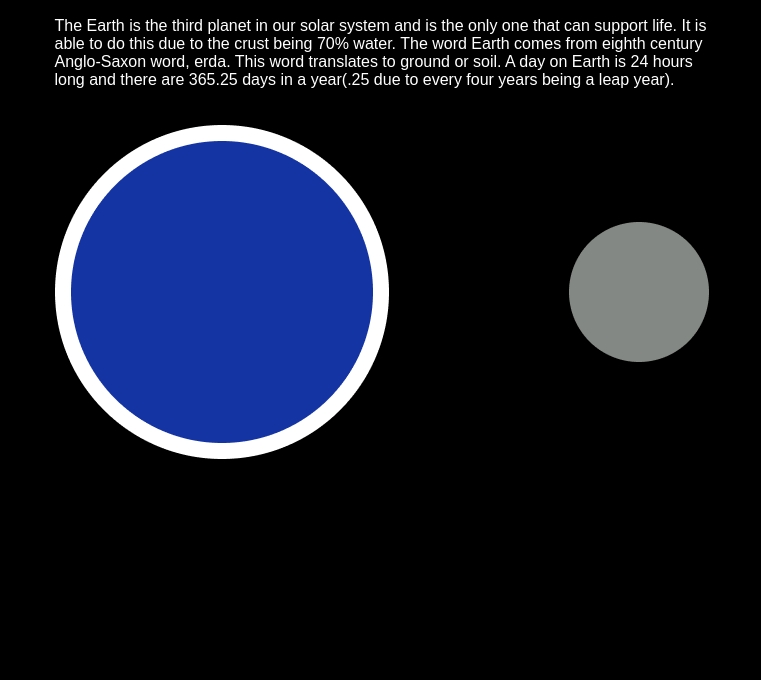
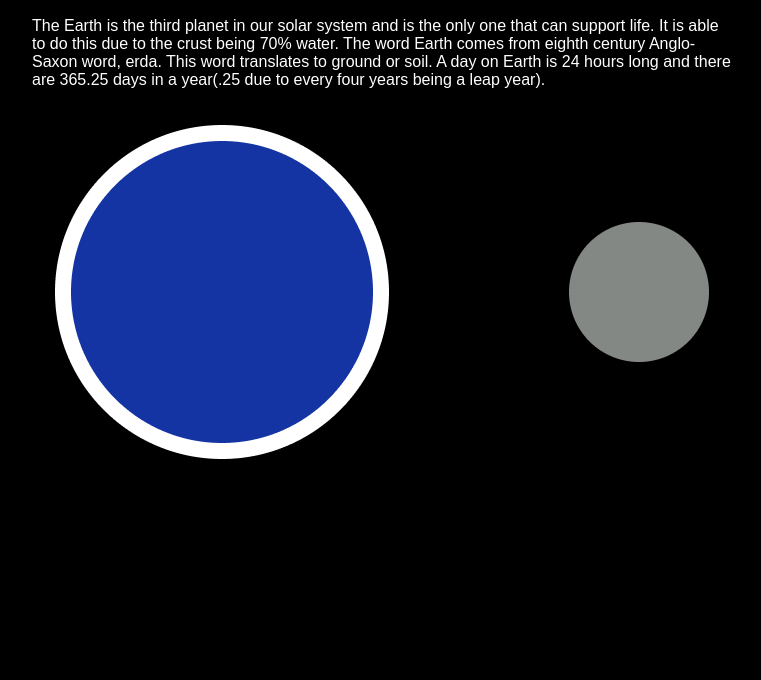
Before and after one commit to CharlesDrake/11ty-sample, an Eleventy site: page index.html in a window 1280 px wide. Shown: the part 120-800 px from the top of the page, without its empty margins (258-1019 px from the left). Built offline with nearby package versions, Linux system fonts and the light colour scheme; Eleventy itself is replaced by a stand-in of ours; files that its build step writes are made by us from their sources.

Commit message:
changed width

```diff
--- a/style.css
+++ b/style.css
@@ -5,7 +5,7 @@ html{
 body{
     font-family: Arial, Helvetica, sans-serif;
     color: white;
-    max-width: 655px;
+    max-width: 700px;
     margin: auto;
     margin-top: 50px;
 }
```
